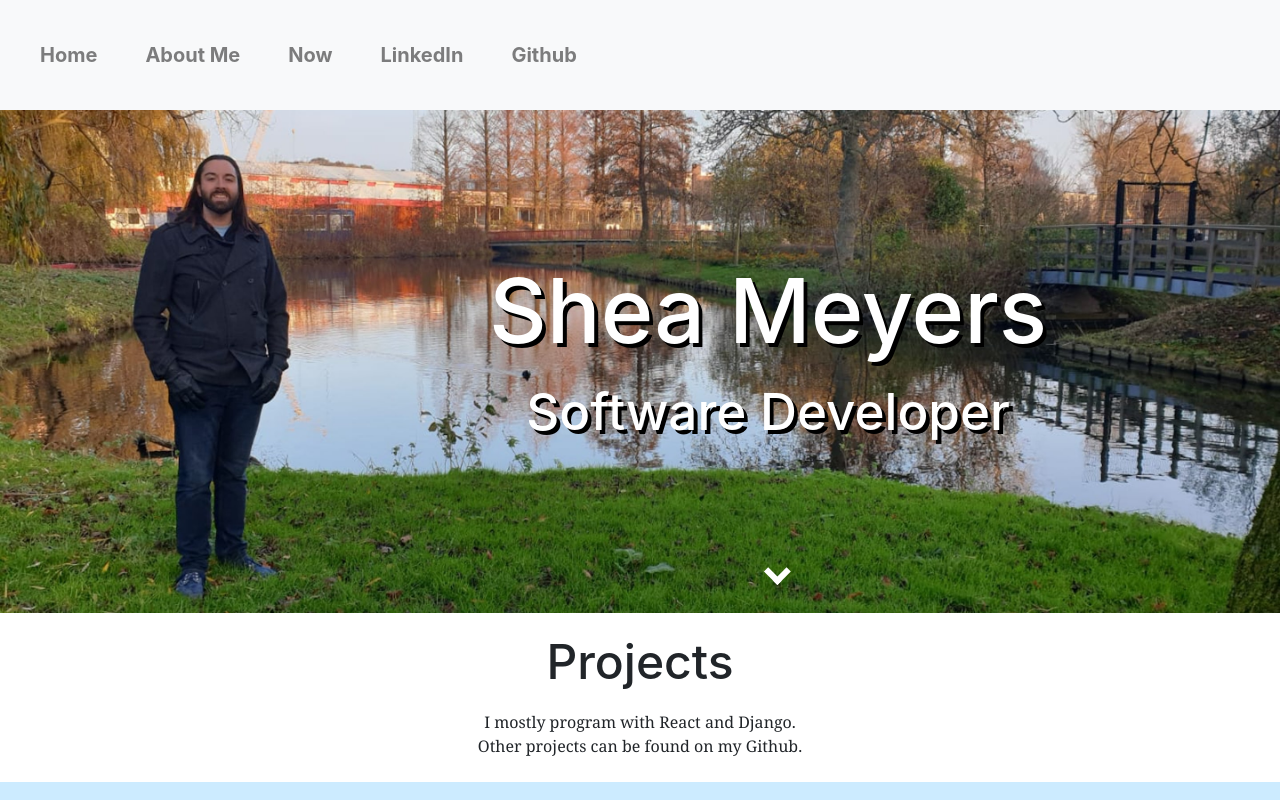
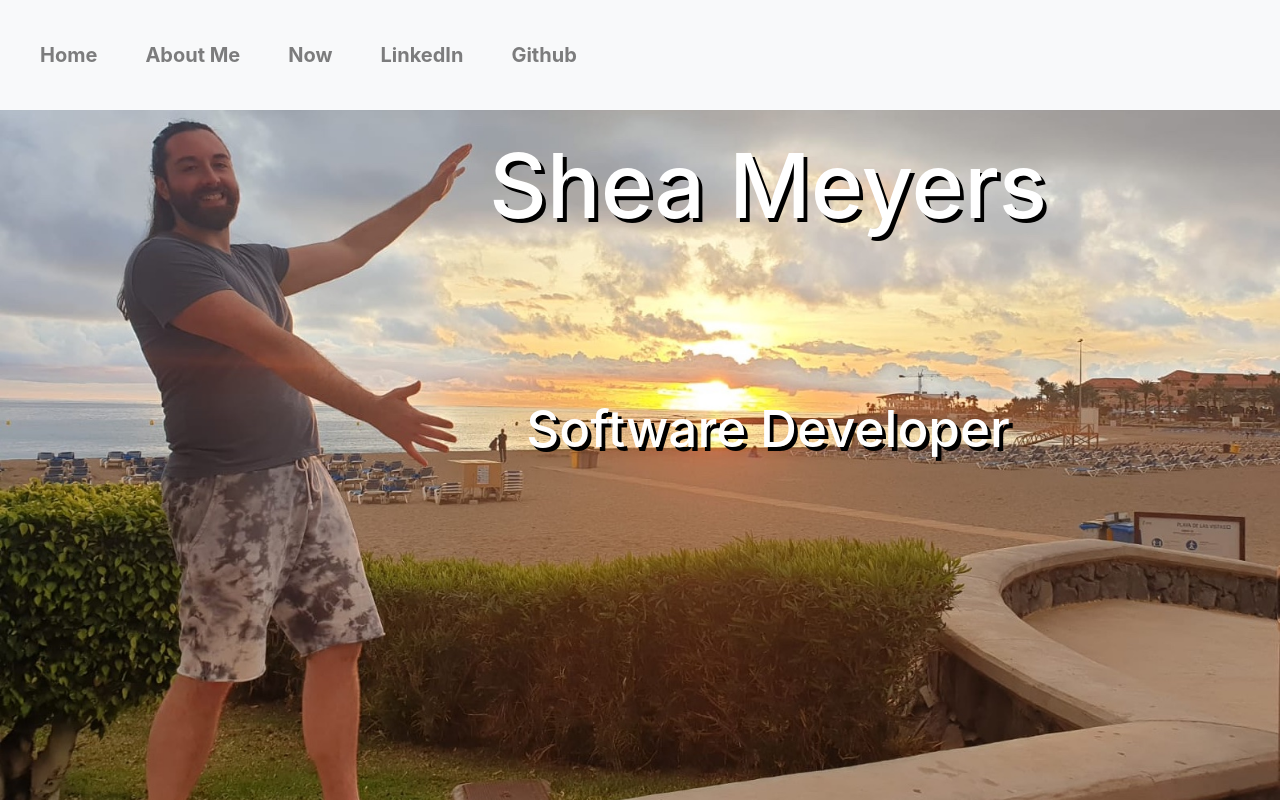
Before and after one commit to SheaMeyers/SheaMeyers.github.io, a React (Create React App) app: page / in a window 1280 px wide. Shown: the top 800 px of the page. Built offline with nearby package versions, Linux system fonts and the light colour scheme.

Commit message:
Update main page image

```diff
--- a/src/Home.css
+++ b/src/Home.css
@@ -28,7 +28,7 @@ a:hover {
     width: 80%;
     font-size: 7vw;
     position: absolute;
-    top: 40%;
+    top: 10%;
     left: 60%;
     transform: translate(-50%, -50%);
 }
@@ -37,20 +37,9 @@ a:hover {
     width: 80%;
     font-size: 4vw;
     position: absolute;
-    top: 60%;
+    top: 42%;
     left: 60%;
     transform: translate(-50%, -50%);
-}
-
-.Down-arrow {
-    position: absolute;
-    top: 90%;
-    left: 60%;
-    border: solid white;
-    border-width: 0 0.5vw 0.5vw 0;
-    display: inline-block;
-    padding: 0.5vw;
-    transform: rotate(45deg);
 }
 
 .Projects-portion {
--- a/src/Home.tsx
+++ b/src/Home.tsx
@@ -50,7 +50,6 @@ const Home: React.FC = () => {
                 <img className="Photo" src={homePhoto} alt="Shea Meyers" title="Shea Meyers"/>
                 <h1 className="Main-portion--name">Shea Meyers</h1>
                 <h2 className="Main-portion--job">Software Developer</h2>
-                <p><i className="Down-arrow"></i></p>
             </div>
             <div className="Projects-portion">
                 <h2 className="Projects-portion--title">Projects</h2>
```
Also changed, not shown: src/homePhoto.jpg.
